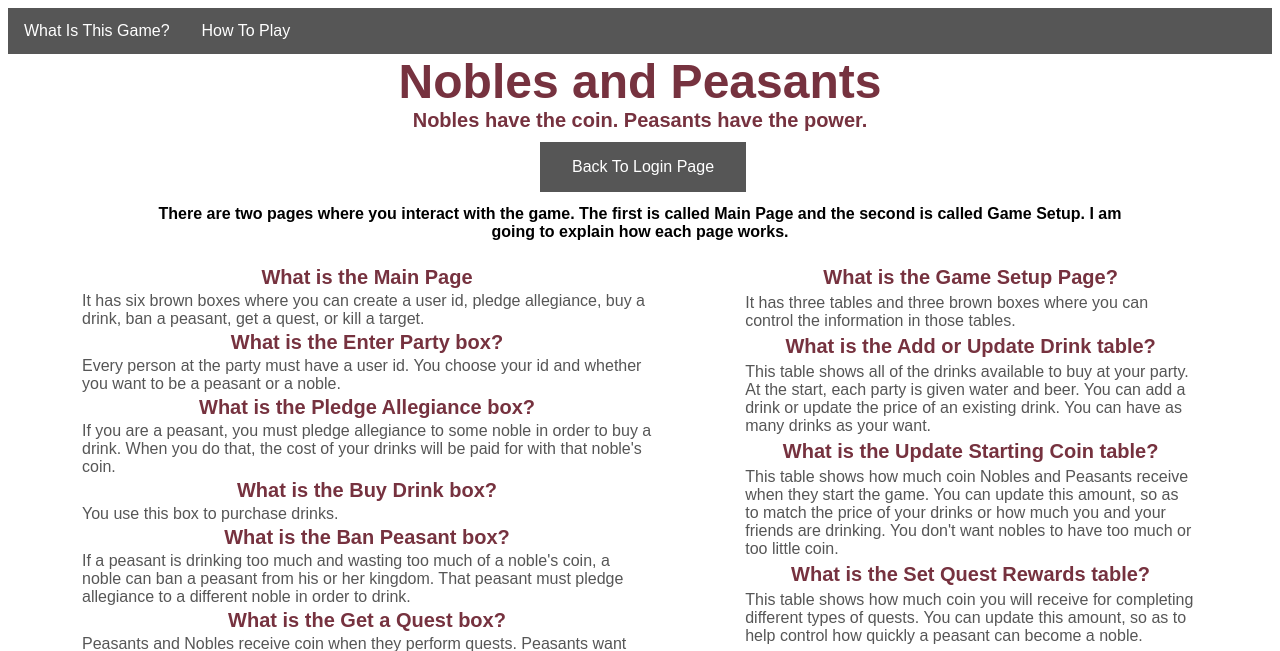
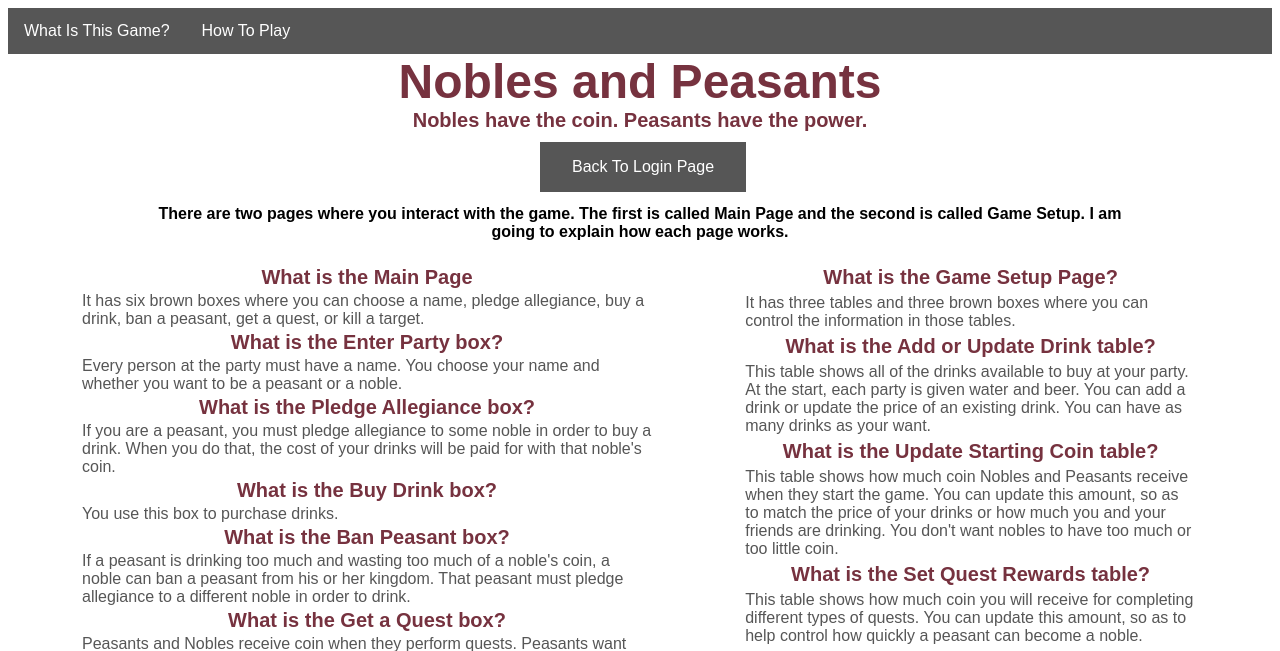
Before and after one commit to mfrasco/Nobles_and_Peasants, a Flask app: template Nobles_and_Peasants/templates/how_to_play.html in a window 1280 px wide. Shown: the top 651 px of the page. Run offline with Flask 3, Linux system fonts and the light colour scheme; the template is opened without the code that fills it, so the values that code supplies are empty; some libraries are stand-ins or nearby versions.

Commit message:
update docs

```diff
--- a/Nobles_and_Peasants/app.py
+++ b/Nobles_and_Peasants/app.py
@@ -206,7 +206,7 @@ def signup():
 
 @app.route("/login", methods=["POST"])
 def login():
-    """Process the users request to login to their party."""
+    """Process the player's request to login to their party."""
     party_name = request.form["party_name"]
     password = request.form["password"]
 
@@ -245,7 +245,7 @@ def logout():
 @app.route("/set_up", methods=["GET"])
 @login_required
 def set_up():
-    """Show the setup page, where the user can customize the party settings."""
+    """Show the setup page, where the player can customize the party settings."""
     db = get_db()
 
     drinks = get_drink_name_and_cost(db=db)
@@ -354,7 +354,7 @@ def show_main():
 
 @app.route("/sign_in", methods=["POST"])
 def sign_in():
-    """Process a users request to sign in to the game."""
+    """Process a player's request to sign in to the game."""
     player_name = request.form["player_name"].strip().lower()
     player_status = request.form["player_status"]
 
@@ -513,7 +513,7 @@ def ban_peasant():
 @app.route("/get_quest", methods=["POST"])
 @login_required
 def get_quest():
-    """Respond to a users request to get a quest."""
+    """Respond to a player's request to get a quest."""
     player_name = request.form["player_name"].strip().lower()
     difficulty = request.form["difficulty"].strip().lower()
 
@@ -537,7 +537,7 @@ def get_quest():
 
 @app.route("/add_money", methods=["POST"])
 def add_money():
-    """Respond to a request after a user completes a quest."""
+    """Respond to a request after a player completes a quest."""
     player_name = request.form["player_name"].strip().lower()
     difficulty = request.form["difficulty"]
     result = request.form["result"]
@@ -558,7 +558,7 @@ def add_money():
 @app.route("/kill", methods=["POST"])
 @login_required
 def kill():
-    """Respond to a request for a user to kill another user."""
+    """Respond to a request for a player to kill another player."""
     player_name = request.form["player_name"].strip().lower()
     target_name = request.form["target_name"].strip().lower()
 
@@ -597,7 +597,7 @@ def kill():
 
 @app.route("/assassinate", methods=["POST"])
 def assassinate():
-    """Respond to request on if a user was assassinated."""
+    """Respond to request on if a player was assassinated."""
     player_name = request.form["player_name"]
     target_name = request.form["target_name"]
     winner_name = request.form["winner_name"]
--- a/Nobles_and_Peasants/players.py
+++ b/Nobles_and_Peasants/players.py
@@ -138,7 +138,7 @@ def find_richest_peasant(db):
 
 
 def set_allegiance(db, player_name, noble_name):
-    """Update database with noble id for a given user."""
+    """Update database with noble id for a given player."""
     party_id = current_user.id
     query = """
         update players
@@ -151,7 +151,7 @@ def set_allegiance(db, player_name, noble_name):
 
 
 def update_after_pledge_allegiance(db, player_name, noble_name):
-    """Update database when a user pledges allegiance to a noble."""
+    """Update database when a player pledges allegiance to a noble."""
     # decrement the soldier count for the previous noble
     player = get_single_player(db=db, player_name=player_name)
     previous_noble_name = player["noble_name"]
--- a/Nobles_and_Peasants/templates/how_to_play.html
+++ b/Nobles_and_Peasants/templates/how_to_play.html
@@ -10,9 +10,9 @@
         <div class="how_to_block">
             <div class="how_to_main">
                 <h3>What is the Main Page</h3>
-                <p>It has six brown boxes where you can create a user id, pledge allegiance, buy a drink, ban a peasant, get a quest, or kill a target.</p>
+                <p>It has six brown boxes where you can choose a name, pledge allegiance, buy a drink, ban a peasant, get a quest, or kill a target.</p>
                 <h3>What is the Enter Party box?</h3>
-                <p>Every person at the party must have a user id. You choose your id and whether you want to be a peasant or a noble.</p>
+                <p>Every person at the party must have a name. You choose your name and whether you want to be a peasant or a noble.</p>
                 <h3>What is the Pledge Allegiance box?</h3>
                 <p>If you are a peasant, you must pledge allegiance to some noble in order to buy a drink. When you do that, the cost of your drinks will be paid for with that noble's coin.</p>
                 <h3>What is the Buy Drink box?</h3>
```
